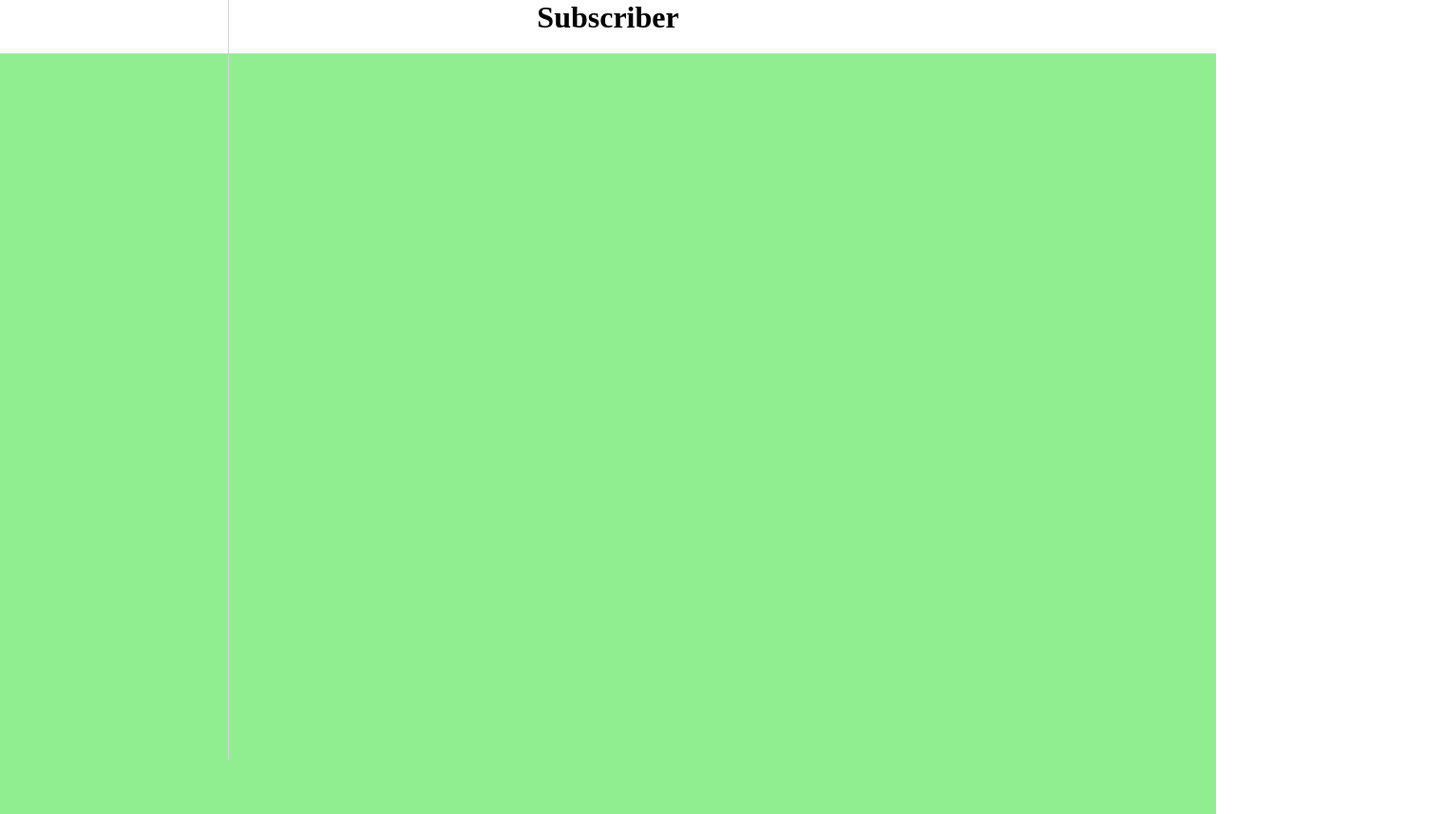
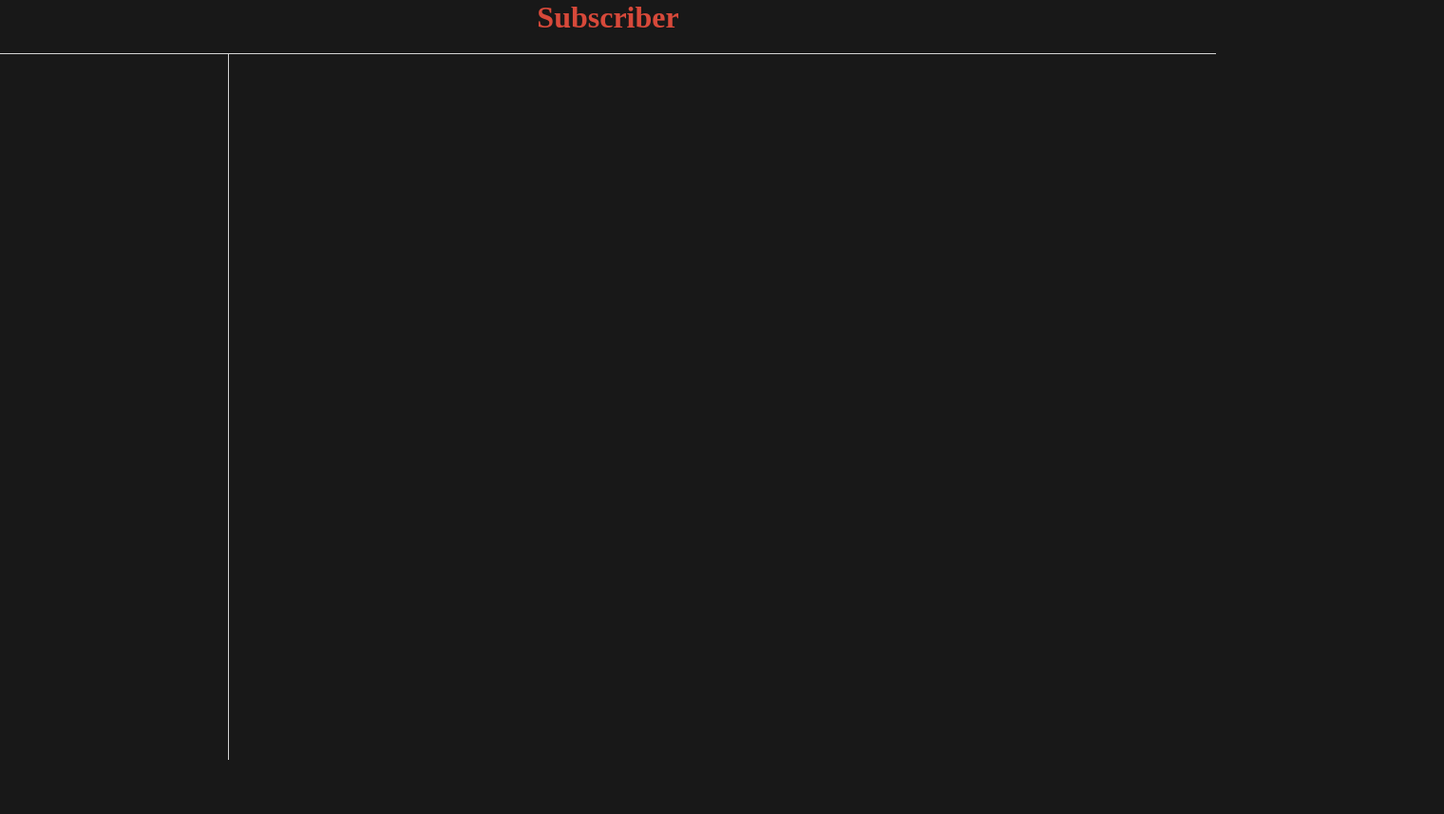
Before and after one commit to Jungwoo-Son/Subscription, a React app in the folder front/: page / in a window 1280 px wide. Shown: the whole page at 95% size, 1520 px wide, since content can reach past the window. Built offline with nearby package versions, Linux system fonts and the light colour scheme.

Commit message:
feat: Add styleInterecter and complete base frame
위치 지정과 순수 디자인을 위한
css를 활용한 위치 지정, 순수 디자인을 구별하기 위해 styleInterecter를 만들었다.
또한 기본적인 틀을 완성했다.

```diff
--- /dev/null
+++ b/front/src/contents/index.js
@@ -0,0 +1,12 @@
+import React from 'react';
+import giveStyleInterecter from '../utils/styleInterecter'
+
+
+class Contents extends React.Component {
+    render() {
+      return giveStyleInterecter(this,
+        <div className='content-container'></div>);
+    }
+}
+
+export default Contents;
--- a/front/src/index.css
+++ b/front/src/index.css
@@ -1,19 +1,31 @@
 * {
+    height: 100%;
+    width: 100%;
     margin: 0;
     padding: 0;
+    background-color: #181818;
 }
 
 html, body, #root {
     height: 100%;
 }
 
-.content {
-    height: 100%;
+
+#titlebar{
+    position: fixed;
+    top:0;
+    height: 56px;
     width: 100%;
-    direction: initial;
 }
-.cont {
-    height: 100%;
-    width: 100%;
-    background-color: lightgreen;
+#navigationbar {
+    position: fixed;
+    top: 0;
+    bottom: 0;
+    left: 0;
+    width: 240px;
 }
+#contents {
+    margin-top: 56px;
+    margin-left: 240px;
+    height: 50%;
+}
--- a/front/src/index.js
+++ b/front/src/index.js
@@ -4,16 +4,19 @@ import * as serviceWorker from './serviceWorker';
 
 import TitleBar from './titlebar'
 import NavBar from './navbar';
+import Contents from './contents'
+
+import giveStyleInterecter from './utils/styleInterecter';
 
 import './index.css'
 
+
+
 ReactDOM.render(
   <React.StrictMode>
-    <TitleBar />
-    <div className='content'>
-      <NavBar />
-      <div className='cont'></div>
-    </div>
+    <NavBar id='navigationbar'/>
+    <TitleBar id='titlebar'/>
+    <Contents id='contents'/>
   </React.StrictMode>,
   document.getElementById('root')
 );
--- a/front/src/navbar/index.js
+++ b/front/src/navbar/index.js
@@ -1,11 +1,13 @@
 import React from 'react';
+
+import giveStyleInterecter from '../utils/styleInterecter';
 
 import './navbar.css';
 
 
 class NavBar extends React.Component {
     render() {
-        return (
+        return giveStyleInterecter(this,
             <div className='navigation'>
 
             </div>
--- a/front/src/navbar/navbar.css
+++ b/front/src/navbar/navbar.css
@@ -1,7 +1,3 @@
 .navigation {
-    position: fixed;
-    width: 240px;
-    top: 0;
-    bottom: 0;
     border-right: 1px solid lightgray;
 }
--- a/front/src/titlebar/index.js
+++ b/front/src/titlebar/index.js
@@ -1,4 +1,6 @@
 import React from 'react';
+
+import giveStyleInterecter from '../utils/styleInterecter';
 
 import './titlebar.css';
 
@@ -6,7 +8,7 @@ import './titlebar.css';
 class TitleBar extends React.Component {
 
     render() {
-        return (
+        return giveStyleInterecter(this,
             <div className='title-bar'>
                 <h1 className='title'>Subscriber</h1>
             </div>
--- a/front/src/titlebar/titlebar.css
+++ b/front/src/titlebar/titlebar.css
@@ -1,8 +1,8 @@
 .title-bar{
-    height: 56px;
     border-bottom: 1px solid lightgray;
 }
 
 .title {
+    color: #D7493A;
     text-align: center;
 }
--- /dev/null
+++ b/front/src/utils/styleInterecter.css
@@ -0,0 +1,4 @@
+.invisible-component {
+    margin: 0;
+    padding: 0;
+}
--- /dev/null
+++ b/front/src/utils/styleInterecter.js
@@ -0,0 +1,13 @@
+import React from 'react';
+
+
+function giveStyleInterecter_(children) {
+    let class_name = this.props.className;
+    return (
+        <div className={'style-interecter '+class_name?class_name:''} id={this.props.id}>
+            {children}
+        </div>
+    );
+}
+const giveStyleInterecter = (that, children)=>giveStyleInterecter_.bind(that, children)();
+export default giveStyleInterecter;
```
Also changed, not shown: 1 other file.
